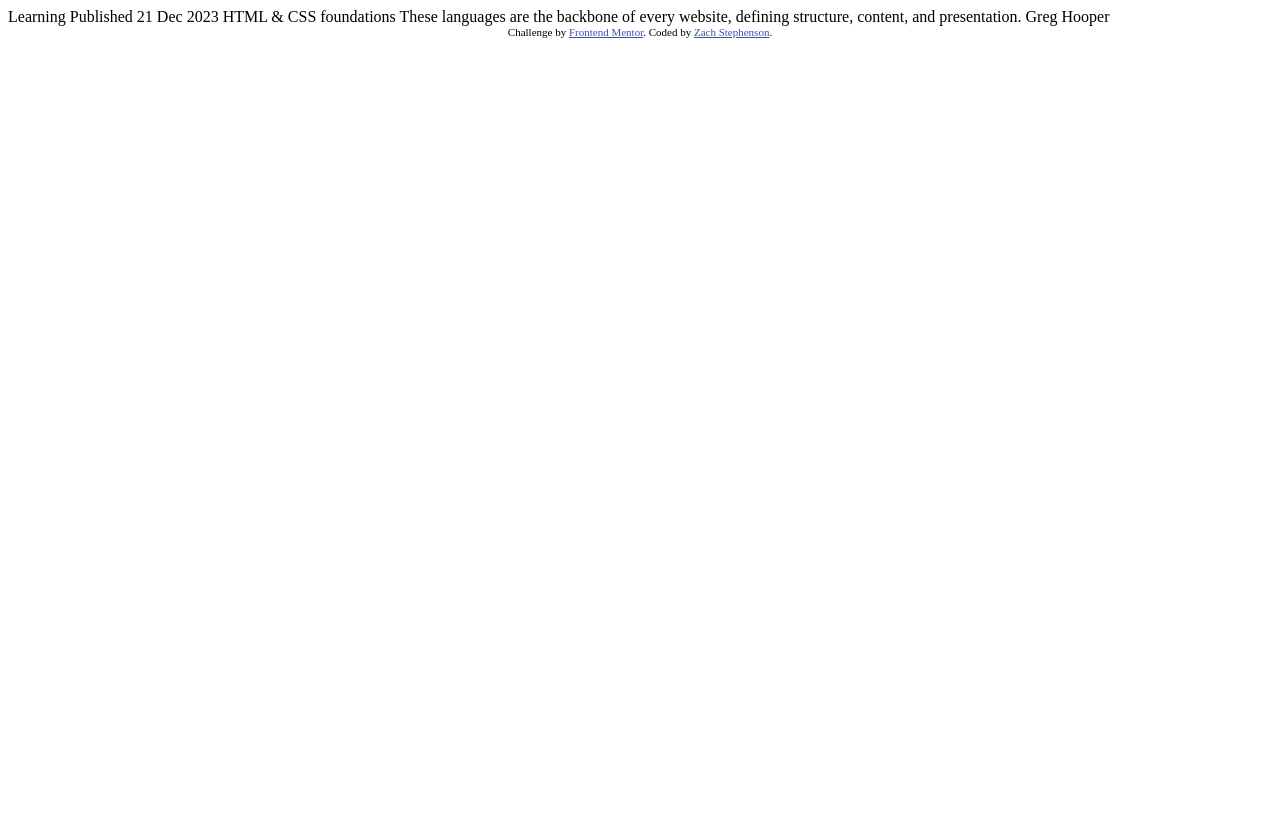
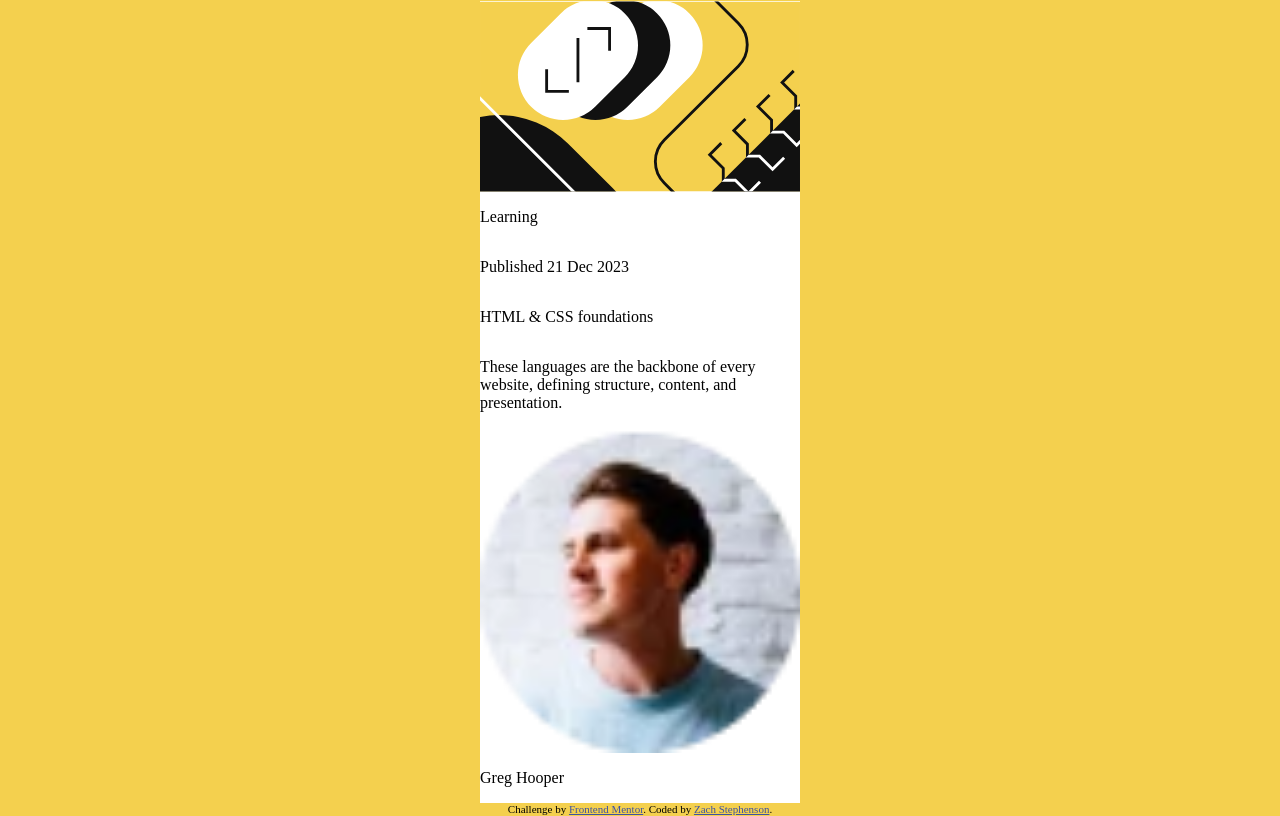
Before and after one commit to zstephenson2/blog-preview-card, a plain HTML site: page index.html in a window 1280 px wide. Drawn offline with Linux system fonts and the light colour scheme.

Commit message:
make html outline and start css styling

```diff
--- a/index.html
+++ b/index.html
@@ -5,30 +5,24 @@
   <meta name="viewport" content="width=device-width, initial-scale=1.0"> <!-- displays site properly based on user's device -->
   <link rel="stylesheet" href="styles.css">
   <link rel="icon" type="image/png" sizes="32x32" href="./assets/images/favicon-32x32.png">
-
   <title>Frontend Mentor | Blog preview card</title>
-
-  <!-- Feel free to remove these styles or customise in your own stylesheet 👍 -->
-  <style>
-    .attribution { font-size: 11px; text-align: center; }
-    .attribution a { color: hsl(228, 45%, 44%); }
-  </style>
 </head>
 <body>
+  <main>
+    <img id="banner" src="assets/images/illustration-article.svg" alt="banner image">
+    <p id="top">Learning</p>
 
-  Learning
+    <p id="date">Published 21 Dec 2023</p>
 
-  Published 21 Dec 2023
+    <p id="title">HTML & CSS foundations</p>
 
-  HTML & CSS foundations
-
-  These languages are the backbone of every website, defining structure, content, and presentation.
-
-  Greg Hooper
-
+    <p id="description">These languages are the backbone of every website, defining structure, content, and presentation.</p>
+    <img id="profile" src="assets/images/image-avatar.webp" alt="profile picture">
+    <p id="author">Greg Hooper</p>
+  </main>
   <div class="attribution">
     Challenge by <a href="https://www.frontendmentor.io?ref=challenge" target="_blank">Frontend Mentor</a>.
-    Coded by <a href="https://github.com/zstephenson2">Zach Stephenson</a>.
+    Coded by <a href="https://github.com/zstephenson2" target="_blank">Zach Stephenson</a>.
   </div>
 </body>
 </html>
--- a/styles.css
+++ b/styles.css
@@ -0,0 +1,24 @@
+body {
+    background-color: hsl(47, 88%, 63%) ;
+    display: flex;
+    flex-direction: column;
+    justify-content: center;
+    align-items: center;
+    height: 100vh;
+}
+
+main {
+    background-color: hsl(0, 0%, 100%);
+    display: flex;
+    flex-direction: column;
+    width: 320px;
+}
+
+.attribution {
+    font-size: 11px;
+    text-align: center;
+}
+
+.attribution a {
+    color: hsl(228, 45%, 44%);
+}
```
